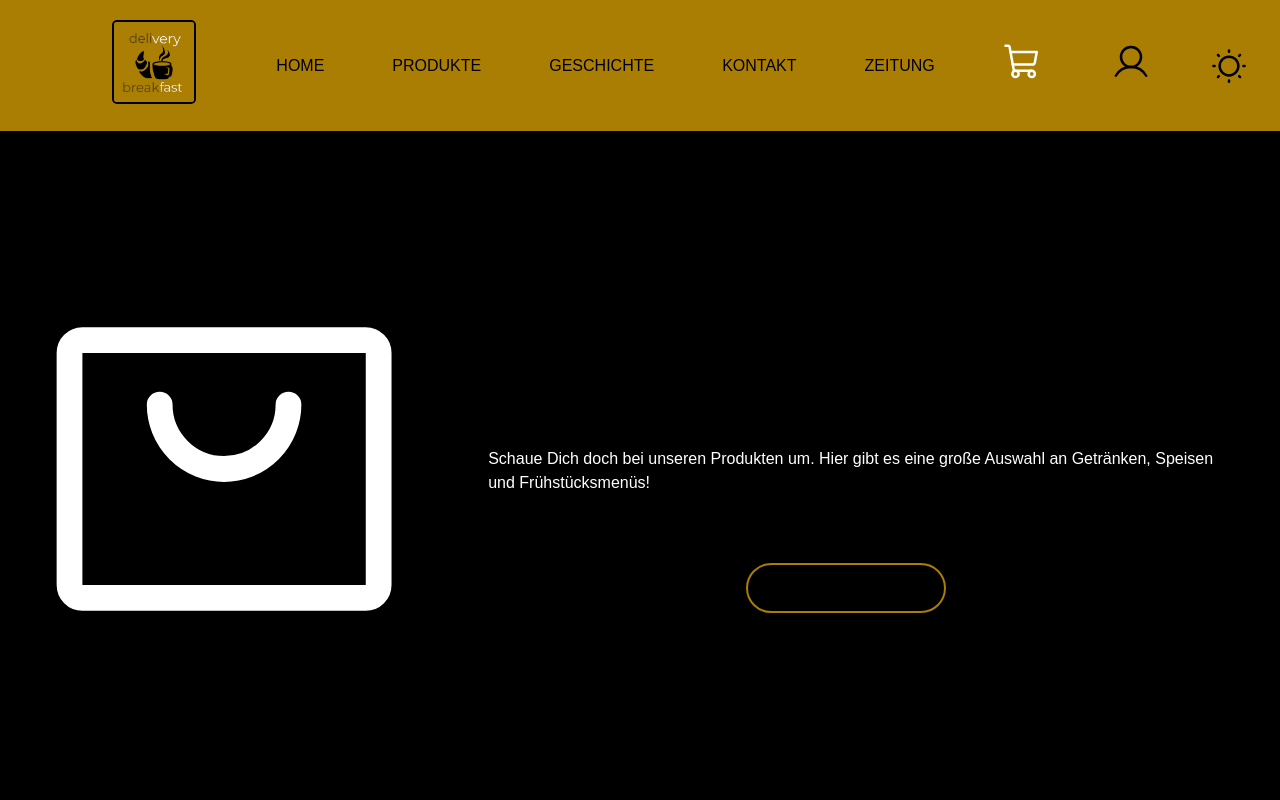
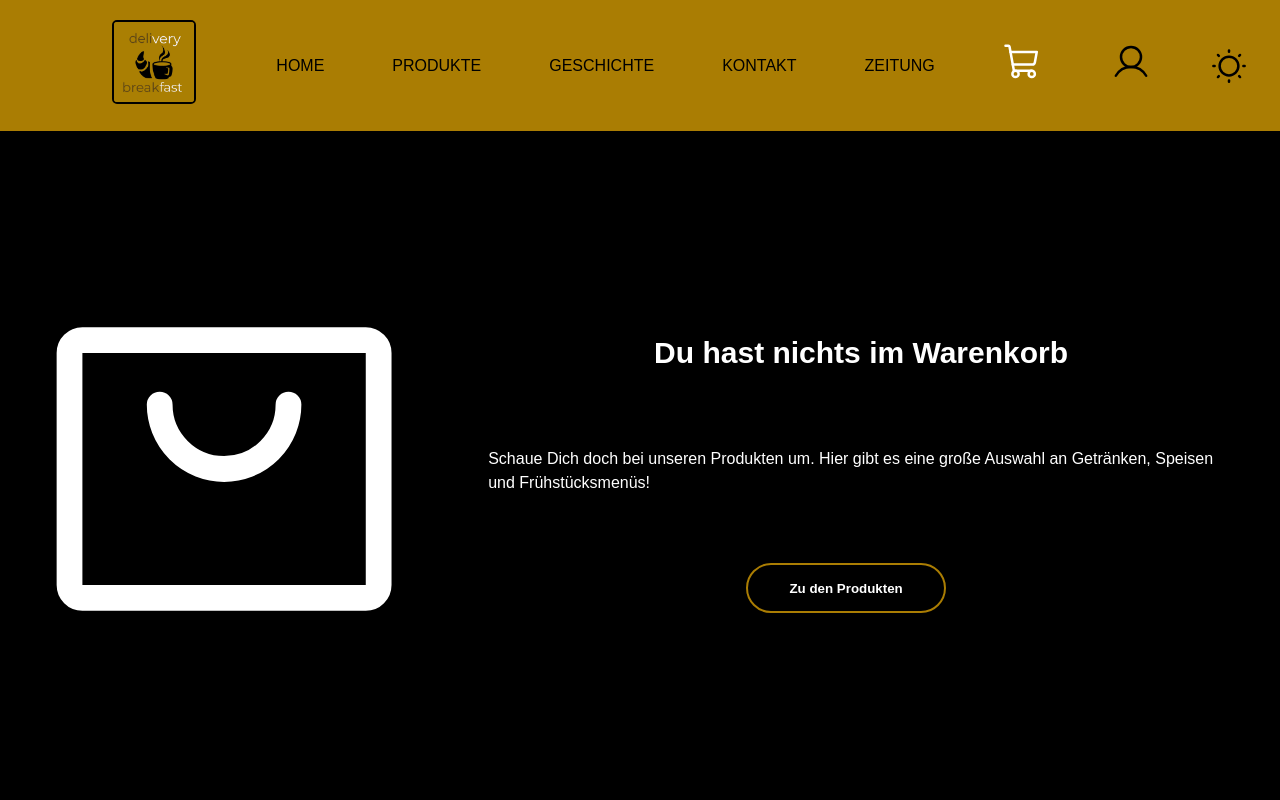
Before and after one commit to 2204Simon/Website-dynamisch, a React (Create React App) app in the folder my-app/: page /Bestellung in a window 1280 px wide. Shown: the top 800 px of the page. Built offline with nearby package versions, Linux system fonts and the light colour scheme.

Commit message:
add colors for the darkmode

```diff
--- a/my-app/src/pages/bestellung/Bestellung.tsx
+++ b/my-app/src/pages/bestellung/Bestellung.tsx
@@ -13,6 +13,7 @@ import { Button } from "../general/button.styles";
 import { Link as RouterLink } from "react-router-dom";
 import { CartItem, CartState } from "../../redux/types";
 import { removeFromCart } from "../../redux/action";
+import { colors } from "../general/constants";
 function WarenkorbSeite(): JSX.Element {
   const dispatch = useDispatch();
 
@@ -34,8 +35,8 @@ function WarenkorbSeite(): JSX.Element {
   return cartItems.length === 0 ? (
     <NoOrderContainer>
       <NoOrderTextWrapper>
-        <h2 style={{ color: "black" }}>Du hast nichts im Warenkorb</h2>
-        <p>
+        <h2 style={{ color: colors.black }}>Du hast nichts im Warenkorb</h2>
+        <p style={{ color: colors.black }}>
           Schaue Dich doch bei unseren Produkten um. Hier gibt es eine große
           Auswahl an Getränken, Speisen und Frühstücksmenüs!
         </p>
--- a/my-app/src/pages/bestellung/stylesBestellung/Bestellung.styles.ts
+++ b/my-app/src/pages/bestellung/stylesBestellung/Bestellung.styles.ts
@@ -11,7 +11,7 @@ export const WarenkorbWrapper = styled.div`
   @media (max-width: ${mediaQueries.large}) {
     flex-direction: column-reverse;
     height: auto;
-    'width: 100vw;
+    width: 100vw;
     overflow: hidden;
     padding: 0;
     margin: 0;
@@ -30,7 +30,7 @@ export const Badge = styled.div`
   justify-content: center;
   align-items: center;
   font-size: 12px;
-  color: white;
+  color: ${colors.white};
 `;
 
 export const BestellungsWrapper = styled.div`
--- a/my-app/src/pages/bestellung/stylesBestellung/SideBarBuy.styles.ts
+++ b/my-app/src/pages/bestellung/stylesBestellung/SideBarBuy.styles.ts
@@ -52,7 +52,7 @@ export const PopupBackdrop = styled.div`
 `;
 
 export const PopupWrapper = styled.div`
-  background-color: #f9f9f9;
+  background-color: ${colors.primarycolor};
   padding: 20px;
   border-radius: 5px;
   text-align: center;
@@ -88,4 +88,4 @@ export const PopupWrapper = styled.div`
     padding: 20px 10px;
     box-shadow: none;
   }
-};`;
+`;
--- a/my-app/src/pages/general/button.styles.ts
+++ b/my-app/src/pages/general/button.styles.ts
@@ -9,7 +9,7 @@ export const Button = styled.button`
   margin: 20px 10px;
   border-radius: 25px;
   font-weight: bold;
-  border: 2px solid #000;
+  border: 2px solid ${colors.white};
   color: ${colors.white};
   cursor: pointer;
   position: relative;
@@ -18,14 +18,14 @@ export const Button = styled.button`
   z-index: 1;
 
   &.white-orange {
-    border: 2px solid #aa7d03;
+    border: 2px solid ${colors.companycolor};
     &:hover {
       border: none;
     }
   }
 
   &.black-color {
-    color: black;
+    color: ${colors.black};
   }
 
   &:before {
@@ -36,14 +36,14 @@ export const Button = styled.button`
     left: 0;
     width: 0%;
     height: 100%;
-    background-color: black;
+    background-color: ${colors.black};
     z-index: -1;
     border-radius: 25px;
     transition: all 0.5s;
   }
 
   &.white-orange:before {
-    background-color: #aa7d03;
+    background-color: ${colors.companycolor};
   }
 
   &:hover {
--- a/my-app/src/pages/produkte/Produkt.tsx
+++ b/my-app/src/pages/produkte/Produkt.tsx
@@ -26,6 +26,7 @@ import OSaftMitFrüchtebrot from "../../img/Food/OSaftMitFrüchtebrot.webp";
 import OSaftUndOrangenbrot from "../../img/Food/OSaftUndOrangenbrot.webp";
 import Fußball from "../../img/Food/Fußball.webp";
 import ScrollContainer from "./Arrows";
+import { colors } from "../general/constants";
 
 function Produkt() {
   const ShoppingCardsFood = [
@@ -326,7 +327,7 @@ function Produkt() {
   return (
     <>
       <h2>Unsere Produkte</h2>
-      <p>
+      <p style={{ color: colors.black }}>
         Nachfolgend findest Du unser reichliches Angebot an Speisen und
         Getränken, um Dir Dein perfektes Frühstück zusammenzustellen. Alle
         Produkte sind bio und klimaneutral hergestellt sowie geliefert. Wenn Du
--- a/my-app/src/pages/produkte/ShoppingCard.tsx
+++ b/my-app/src/pages/produkte/ShoppingCard.tsx
@@ -148,7 +148,6 @@ const ShoppingCard: React.FC<ShoppingCardProps> = ({
           <Price>Preis: {formatNumber(price)} €</Price>
 
           <Quantity>
-            <label htmlFor="quantity">Menge:</label>
             <MinusQuantity onClick={() => handleMinus(quantity)}>
               <Minus />
             </MinusQuantity>
--- a/my-app/src/pages/produkte/styles/ShoppingCard.styles.ts
+++ b/my-app/src/pages/produkte/styles/ShoppingCard.styles.ts
@@ -39,7 +39,7 @@ export const ContainerFront = styled.div<{
 }>`
   display: flex;
   flex-direction: column;
-  background-color: ${colors.white};
+  background-color: ${colors.primarycolor};
   border-radius: 10px;
   box-shadow: 0px 4px 10px rgba(0, 0, 0, 0.1);
   padding: 1rem;
```
